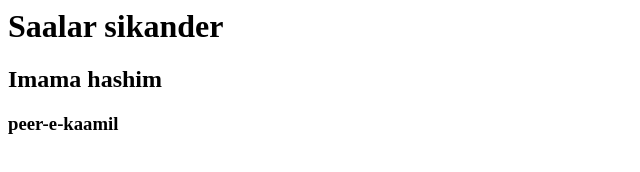
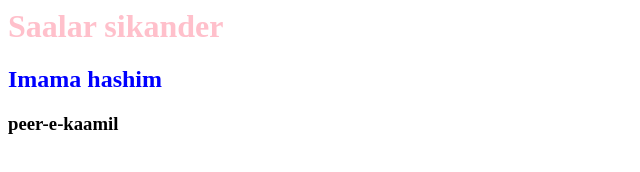
Before and after one commit to SamreenBegum26/jenkinsexample, a plain HTML site: page simple.html in a window 1280 px wide. Shown: the whole page, without its empty margins (0-640 px from the left). Drawn offline with Linux system fonts and the light colour scheme.

Commit message:
Add files via upload

```diff
--- a/simple.html
+++ b/simple.html
@@ -1,7 +1,7 @@
 <html>
 <body>
-<h1>Saalar sikander</h1>
-<h2>Imama hashim</h2>
-<h3>peer-e-kaamil</h3>
+<h1 style="color:pink">Saalar sikander</h1>
+<h2 style="color:blue">Imama hashim</h2>
+<h3 style="color:mangeta">peer-e-kaamil</h3>
 </body>
 </html>
```
